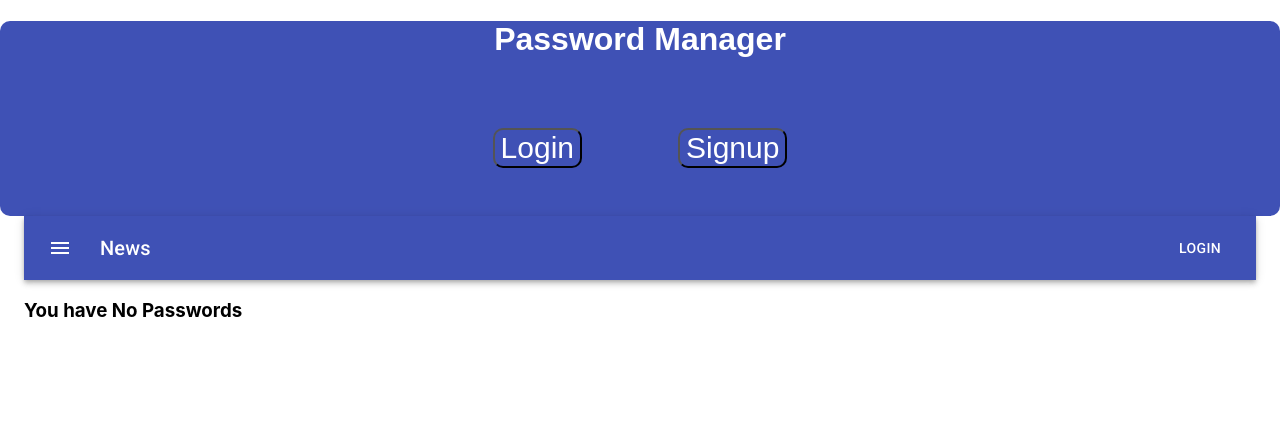
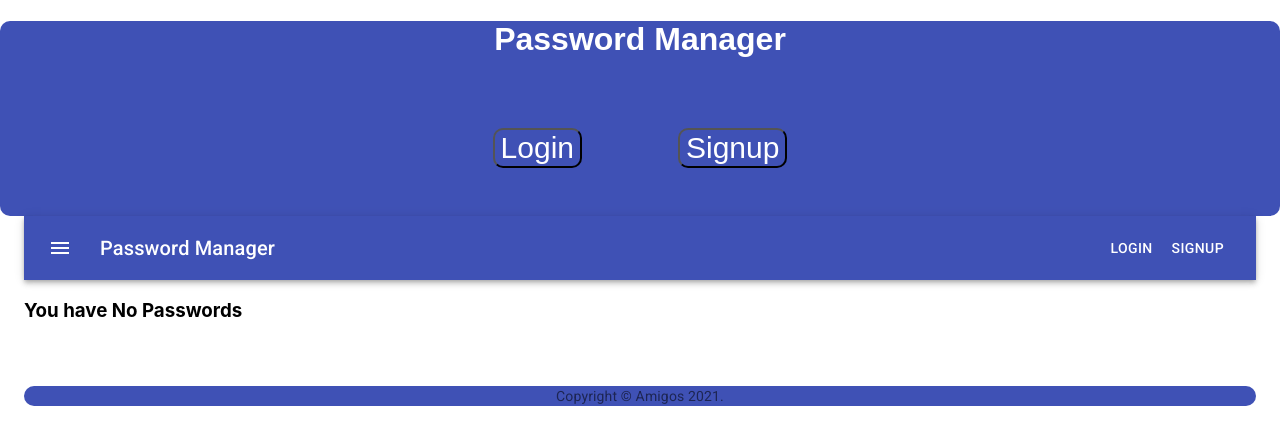
Before and after one commit to campe0n/passwordManager, a React (Create React App) app in the folder client/: page / in a window 1280 px wide. Shown: the top 444 px of the page. Built offline with nearby package versions, Linux system fonts and the light colour scheme.

Commit message:
working on footer

```diff
--- a/client/src/App.js
+++ b/client/src/App.js
@@ -69,7 +69,7 @@ function App() {
               {/* <SingleThought /> */}
             </Route>
           </div>
-          {/* <Footer /> */}
+          <Footer />
         </Container>
       </Router>
     </ApolloProvider>
--- a/client/src/components/Footer/index.js
+++ b/client/src/components/Footer/index.js
@@ -1,9 +1,29 @@
 import React from 'react';
 import { useLocation, useHistory } from 'react-router-dom';
+import Typography from '@material-ui/core/Typography';
+import Grid from '@material-ui/core/Grid';
+import Box from  '@material-ui/core/Box';
+import Link from '@material-ui/core/link';
 
-const  Footer = () => {
 
+const footer = {
+  backgroundColor: '#3F51B5',
+  borderRadius: "10px 10px 10px 10px"
 }
 
 
-export default Footer;
+
+export default function Footer() {
+    return <footer style={footer}>
+      <Box mt={8}>
+      <Typography variant="body2" color="textSecondary" align="center" >
+      {'Copyright © '}
+      <Link color="inherit" href="https://material-ui.com/">
+        Amigos
+      </Link>{' '}
+      {new Date().getFullYear()}
+      {'.'}
+    </Typography>
+    </Box>
+    </footer>;
+}
--- a/client/src/pages/Home.js
+++ b/client/src/pages/Home.js
@@ -44,9 +44,10 @@ export default function ButtonAppBar() {
             <MenuIcon />
           </IconButton>
           <Typography variant="h6" className={classes.title}>
-            News
+            Password Manager
           </Typography>
           <Button color="inherit">Login</Button>
+          <Button color="inherit">signup</Button>
         </Toolbar>
       </AppBar>
 
--- a/client/src/pages/Login.js
+++ b/client/src/pages/Login.js
@@ -116,9 +116,9 @@ export default function Login(props) {
           </Grid>
         </form>
       </div>
-      <Box mt={8}>
+      {/* <Box mt={8}>
         <Copyright />
-      </Box>
+      </Box> */}
     </Container>
   );
 }
--- a/client/src/pages/Signup.js
+++ b/client/src/pages/Signup.js
@@ -141,9 +141,9 @@ export default function SignUp() {
           </Grid>
         </form>
       </div>
-      <Box mt={5}>
+      {/* <Box mt={5}>
         <Copyright />
-      </Box>
+      </Box> */}
     </Container>
   );
 }
```
